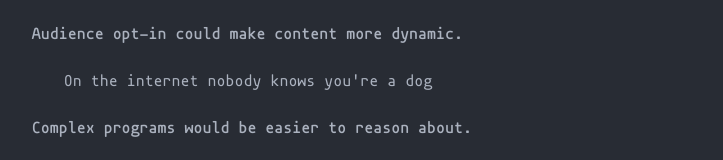
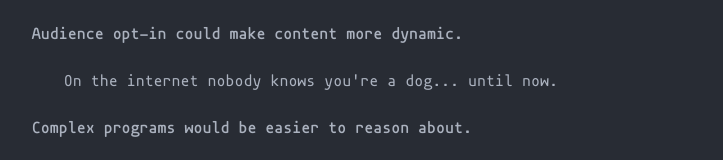
Before and after one commit to fluffywaffles/fluffywaffles, a website: page src/pug/words/code/20210131.pug in a window 1280 px wide. Shown: the part 6540-6700 px from the top of the page, without its empty margins (278-1001 px from the left). Drawn offline with nearby package versions, Linux system fonts and the light colour scheme; files that its build step writes are made by us from their sources.

Commit message:
Content/Minor: code/20210131: dogs on the internet unmasked!

```diff
--- a/src/pug/words/code/20210131.pug
+++ b/src/pug/words/code/20210131.pug
@@ -343,7 +343,7 @@ include /blog-mixins
           | Wow, security maybe? Oh no but definitely smaller files. WowW.
         h3 Audience opt-in could make content more dynamic.
         p
-          | On the internet nobody knows you're a dog
+          | On the internet nobody knows you're a dog... until now.
         h3 Complex programs would be easier to reason about.
         p
           | Does this run at compile-time or... elsewise-time?
```
